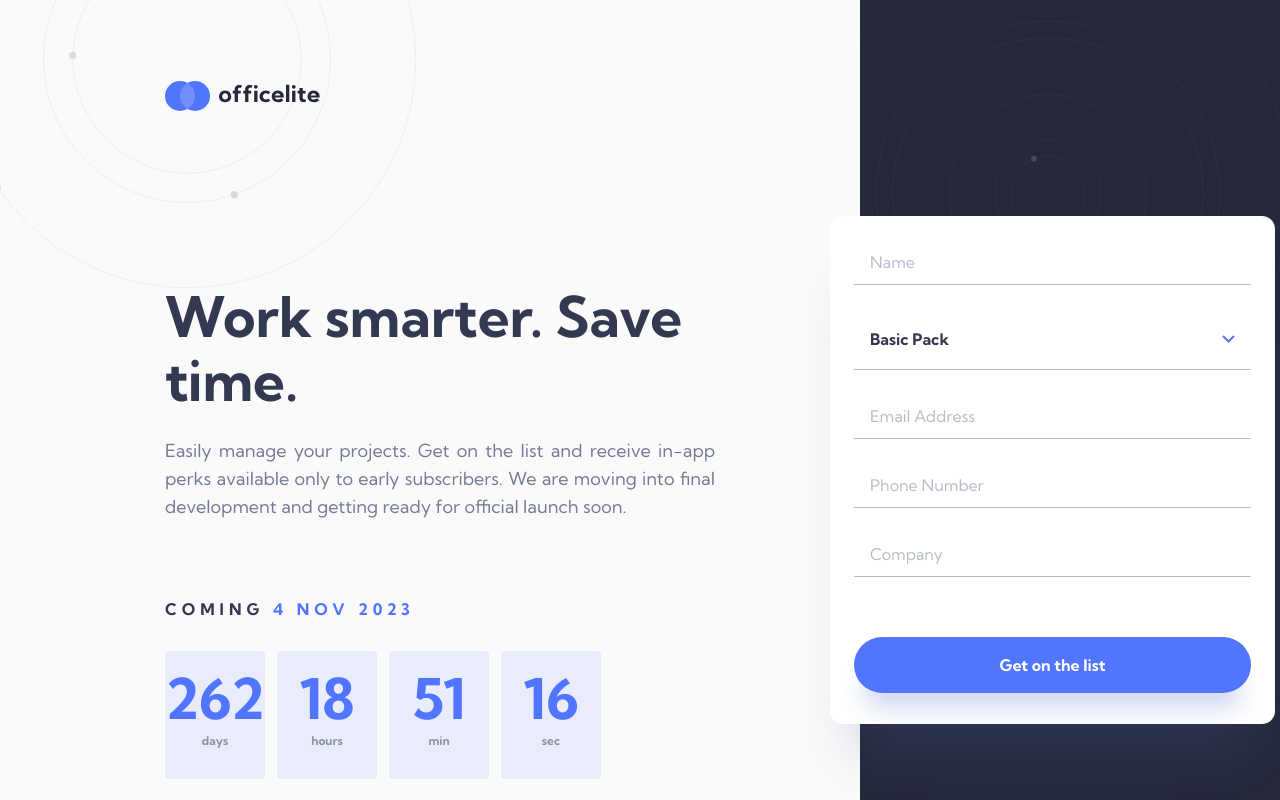
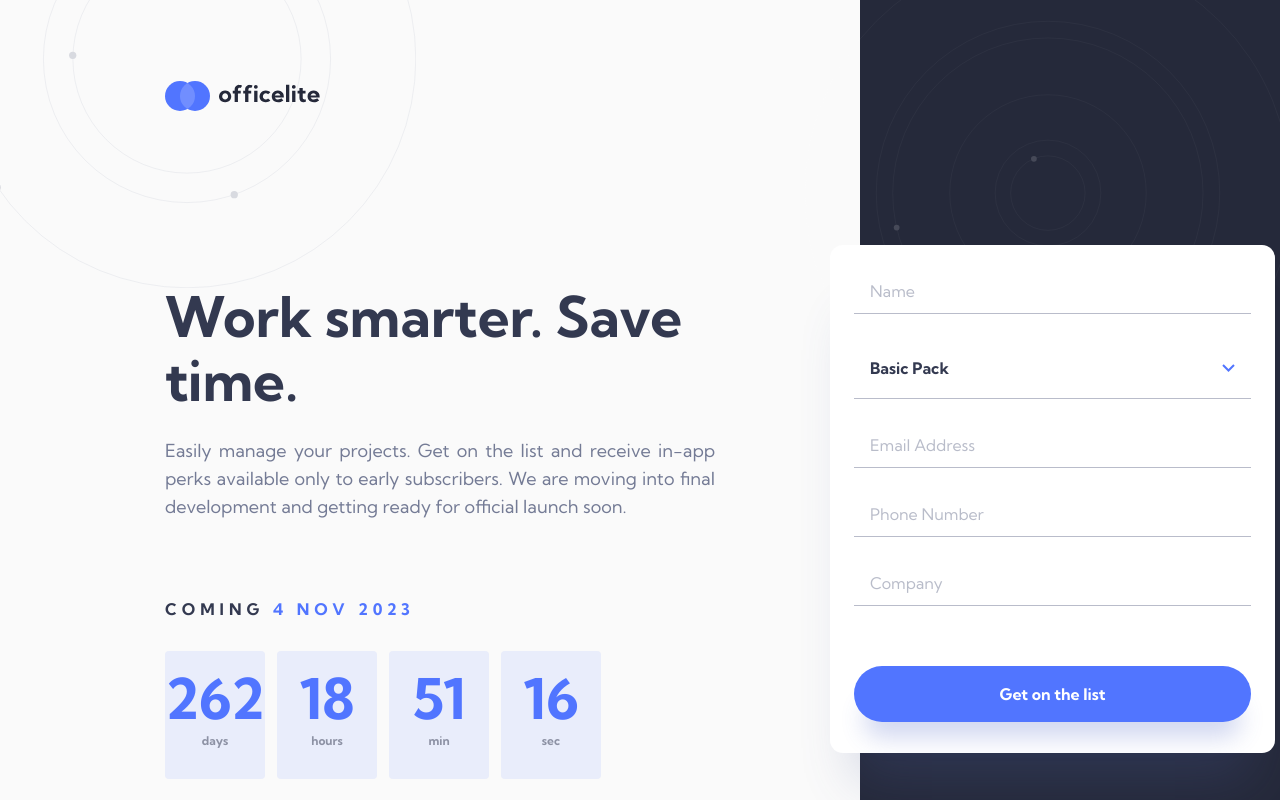
Before and after one commit to caarlosdamian/officelite, a React (Vite) app: page /#/singup in a window 1280 px wide. Shown: the top 800 px of the page. Built offline with nearby package versions, Linux system fonts and the light colour scheme.

Commit message:
feat(app): new deploy

```diff
--- a/package.json
+++ b/package.json
@@ -1,4 +1,5 @@
 {
+  "homepage": "https://caarlosdamian.github.io/officelite/",
   "name": "officelite",
   "private": true,
   "version": "0.0.0",
@@ -6,7 +7,7 @@
   "scripts": {
     "dev": "vite",
     "build": "tsc && vite build",
-    "preview": "vite preview"
+    "preview": "vite preview --port 8080"
   },
   "dependencies": {
     "react": "^18.2.0",
--- a/src/components/form/Form.scss
+++ b/src/components/form/Form.scss
@@ -26,6 +26,7 @@
   @include for-size("desktop-up") {
     right: 165px;
     left: 830px;
+    top: 0;
   }
 
   .button.primary {
--- a/src/pages/signup/SignUp.scss
+++ b/src/pages/signup/SignUp.scss
@@ -6,6 +6,7 @@
   @include for-size("desktop-up") {
     display: flex;
     padding: 0 165px;
+    height: 100vh;
   }
   &-top {
     padding: 0 24px 263px 24px;
@@ -32,7 +33,7 @@
 
     @include for-size("desktop-up") {
       width: 420px;
-      height: 1152px;
+      height: 100%;
       position: absolute;
       top: 0;
       right: 0;
```
Also changed, not shown: 13 other files (tests, documents, lock files or other folders).
